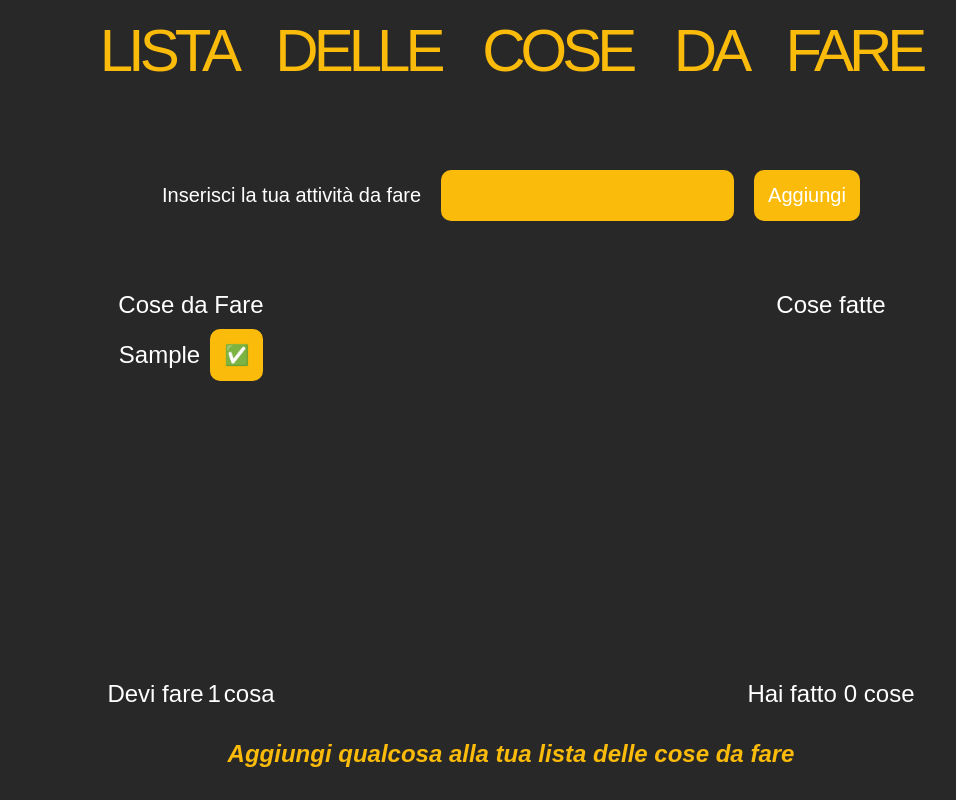
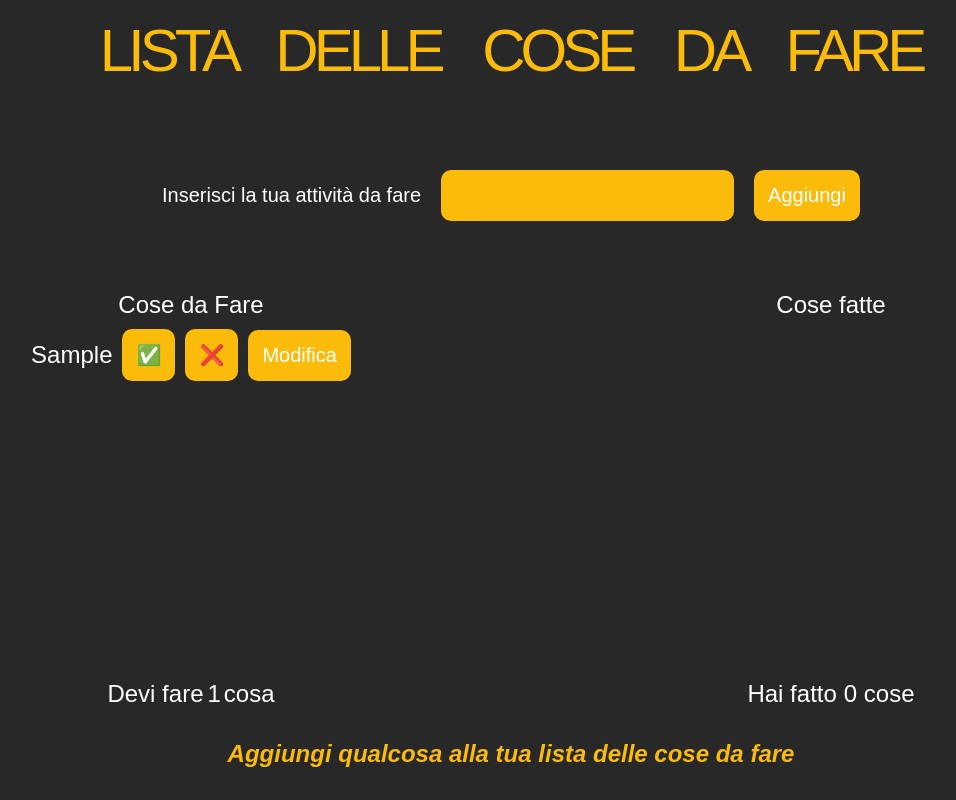
Before and after one commit to RiccardoMannino/todo-list, a React (Create React App) app: page / in a window 1280 px wide. Both pictures are taken after typing "Sample" into the empty fields and a click on the button "Aggiungi". Shown: the whole page, without its empty margins (129-1085 px from the left). Built offline with nearby package versions, Linux system fonts and the light colour scheme.

Commit message:
Update Item.js

```diff
--- a/src/components/Item.js
+++ b/src/components/Item.js
@@ -1,8 +1,46 @@
 import { Button } from "./Button";
 import { useList } from "../context/ListContext";
+import {useState} from "react";
+
+const formStyle = {
+	display: "flex",
+	gap: "10px",
+}
 
 export function Item() {
-	const { items, deleteItems } = useList();
+	const { items, deleteItems , updateItems ,removeItem } = useList();
+	const [update, setUpdate] = useState(false);
+	const [description, setDescription] = useState("");
+	const [editId, setEditId] = useState(null);
+
+
+	function handleSubmit(e) {
+		e.preventDefault();
+
+		if (!description) return;
+
+		const updateItem = {
+			id: editId,
+			description: description,
+		}
+
+		setUpdate(false);
+		setEditId(null)
+
+		updateItems(updateItem);
+	}
+
+	function handleTrackId(id) {
+		setUpdate(!update);
+		setEditId(id)
+		// Trova l'elemento con l'ID corrispondente
+		const itemToEdit = items.find(item => item.id === id);
+
+		// Se l'elemento è stato trovato, aggiorna la description
+		if (itemToEdit) {
+			setDescription(itemToEdit.description);
+		}
+	}
 
 	return (
 		<>
@@ -12,12 +50,22 @@ export function Item() {
 					flexDirection: "column",
 					alignItems: "center",
 					gap: "1rem",
+					overflowY: "scroll",
 				}}
 			>
 				<p>Cose da Fare</p>
 				{items.map((item) => (
 					<li key={item.id}>
-						<span>{item.description}</span>
+						{
+						update && editId === item.id ? (
+								<form onSubmit={handleSubmit} style={formStyle} >
+									<input  value={description} type="text" onChange={(e) => setDescription(e.target.value)} />
+									<button type="submit">Submit</button>
+								</form>
+							): <span>{item.description}</span>
+
+						}
+
 						<Button
 							onClick={() =>
 								deleteItems(item.id)
@@ -25,6 +73,8 @@ export function Item() {
 						>
 							✅
 						</Button>
+						<Button onClick={() => removeItem(item.id)}>❌</Button>
+						<Button onClick={() => handleTrackId(item.id)}>Modifica</Button>
 					</li>
 				))}
 			</ul>
@@ -37,7 +87,8 @@ export function Item() {
 					</>
 				) : (
 					<>
-						{items.length} <span style={{ marginLeft: "3px" }}>cose</span>
+						{items.length}
+						<span style={{ marginLeft: "3px" }}>cose</span>
 					</>
 				)}
 			</p>
```
